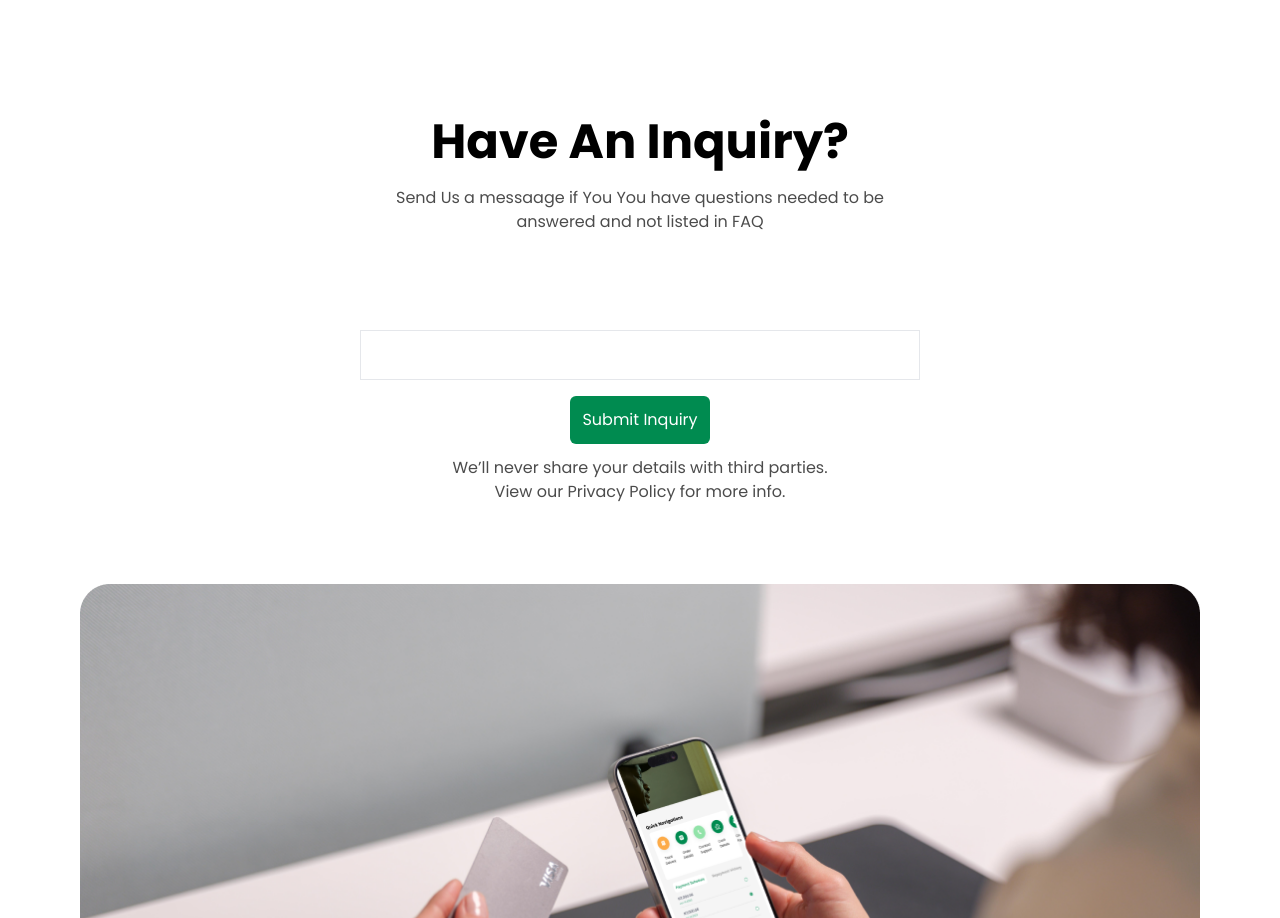
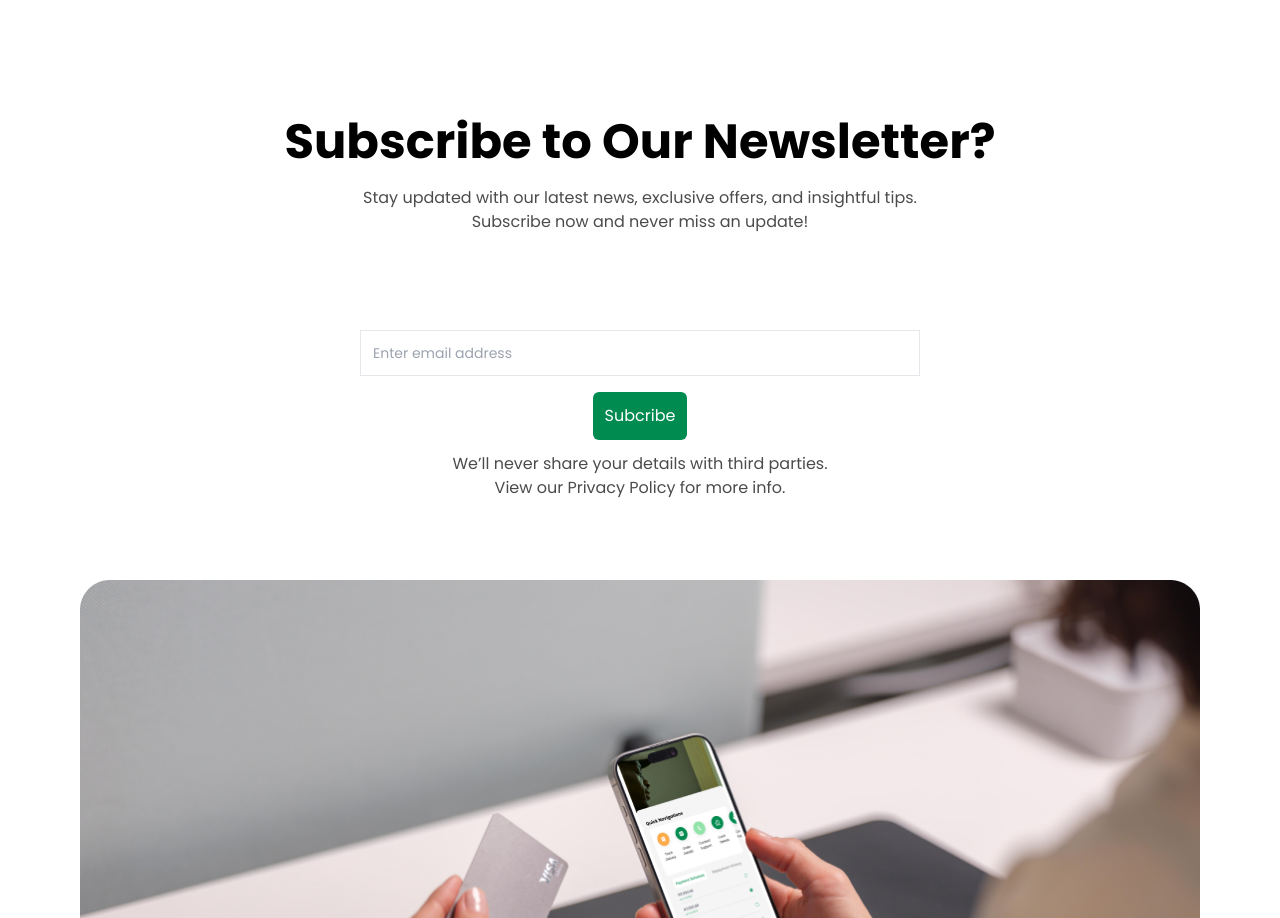
Before and after one commit to DevsSovereign/Foodbank4u, a React (Vite) app: page / in a window 1280 px wide. Shown: the part 5502-6420 px from the top of the page. Built offline with nearby package versions, Linux system fonts and the light colour scheme; a web font is replaced by a local one.

Commit message:
Change inquiry to newsletter subscription

```diff
--- a/src/pages/LandingPage/InquirySection.jsx
+++ b/src/pages/LandingPage/InquirySection.jsx
@@ -3,10 +3,9 @@ import { FaApple, FaGooglePlay } from "react-icons/fa";
 const InquirySection = () => {
   return (
     <section className="md:px-20 px-3 py-10 font-ppins">
-      <h3 className="md:text-5xl text-3xl text-center font-bold mb-5">Have An Inquiry?</h3>
+      <h3 className="md:text-5xl text-3xl text-center font-bold mb-5">Subscribe to Our Newsletter?</h3>
       <p className="text-center opacity-70 md:w-1/2 mx-auto">
-        Send Us a messaage if You You have questions needed to be answered and
-        not listed in FAQ
+      Stay updated with our latest news, exclusive offers, and insightful tips. Subscribe now and never miss an update!
       </p>
 
       <section className="md:w-1/2 mx-auto my-20">
@@ -14,14 +13,15 @@ const InquirySection = () => {
           type="email"
           name="inquiry"
           id="inquiry"
-          className="border p-3 w-full my-4"
+          className="border p-3 w-full my-4 text-sm"
+          placeholder="Enter email address"
         />
         <div className="w-fit mx-auto mb-3">
           <button
             type="button"
             className="bg-secondary text-white p-3 rounded-md "
           >
-            Submit Inquiry
+            Subcribe
           </button>
         </div>
         <p className="text-center opacity-70">
```
